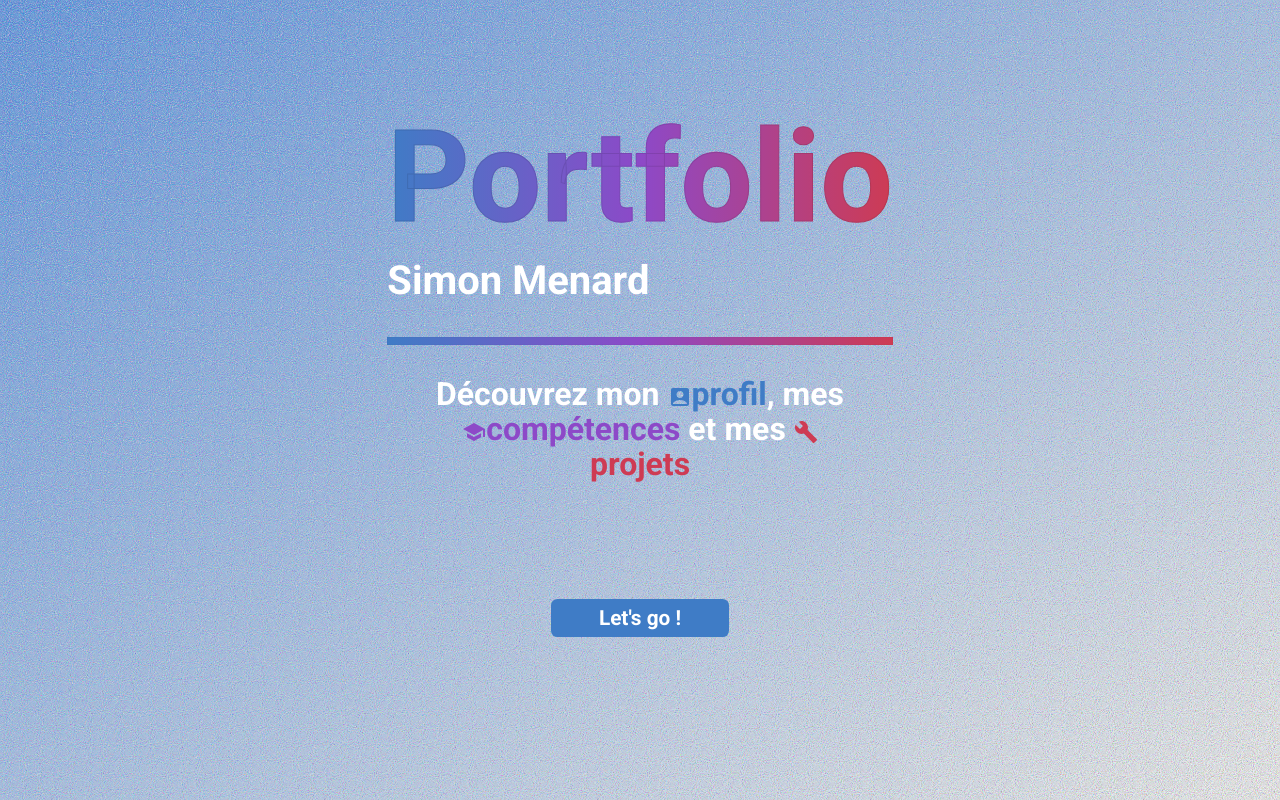
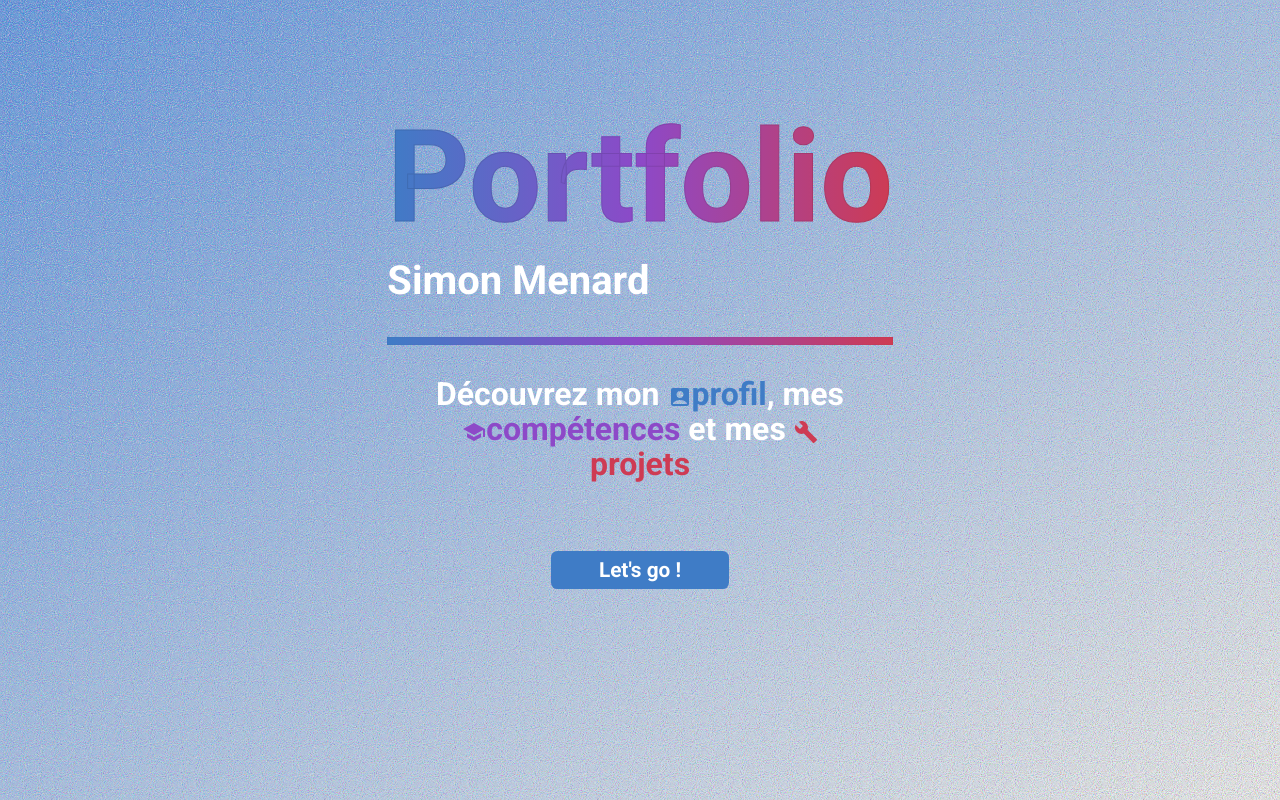
Before and after one commit to SimardCodeTard/portfolio_new, a Next.js app: page / in a window 1280 px wide. Built offline with nearby package versions, Linux system fonts and the light colour scheme.

Commit message:
fix(landing): button margin top

```diff
--- a/app/page.tsx
+++ b/app/page.tsx
@@ -17,7 +17,7 @@ export default function Home() {
           Découvrez mon <Link href='/profile' className="profile-link"><AccountBoxIcon/>profil</Link>
           , mes<Link href='/skills' className="skills-link"> <SchoolIcon/>compétences
           </Link> et mes <Link className="projects-link" href='/projects'><BuildIcon/>projets</Link></h3>
-        <div className="flex mt-24 justify-center">
+        <div className="flex mt-12 justify-center">
           <button>Let&apos;s go !</button>
         </div>
       </div>
```
